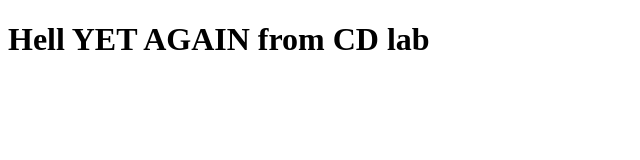
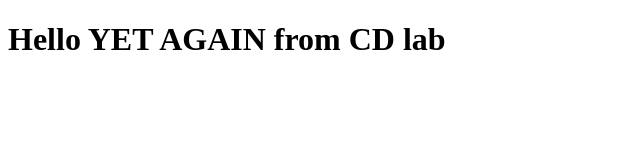
Before and after one commit to lordcornetto/lab11, a plain HTML site: page index.html in a window 1280 px wide. Shown: the whole page, without its empty margins (0-640 px from the left). Drawn offline with Linux system fonts and the light colour scheme.

Commit message:
edit both test

```diff
--- a/index.html
+++ b/index.html
@@ -4,6 +4,6 @@
   <title>CD lab</title>
  </head>
  <body>
-  <h1>Hell YET AGAIN from CD lab</h1>
+  <h1>Hello YET AGAIN from CD lab</h1>
  </body>
 </html>
```
Also changed, not shown: 1 other file.
